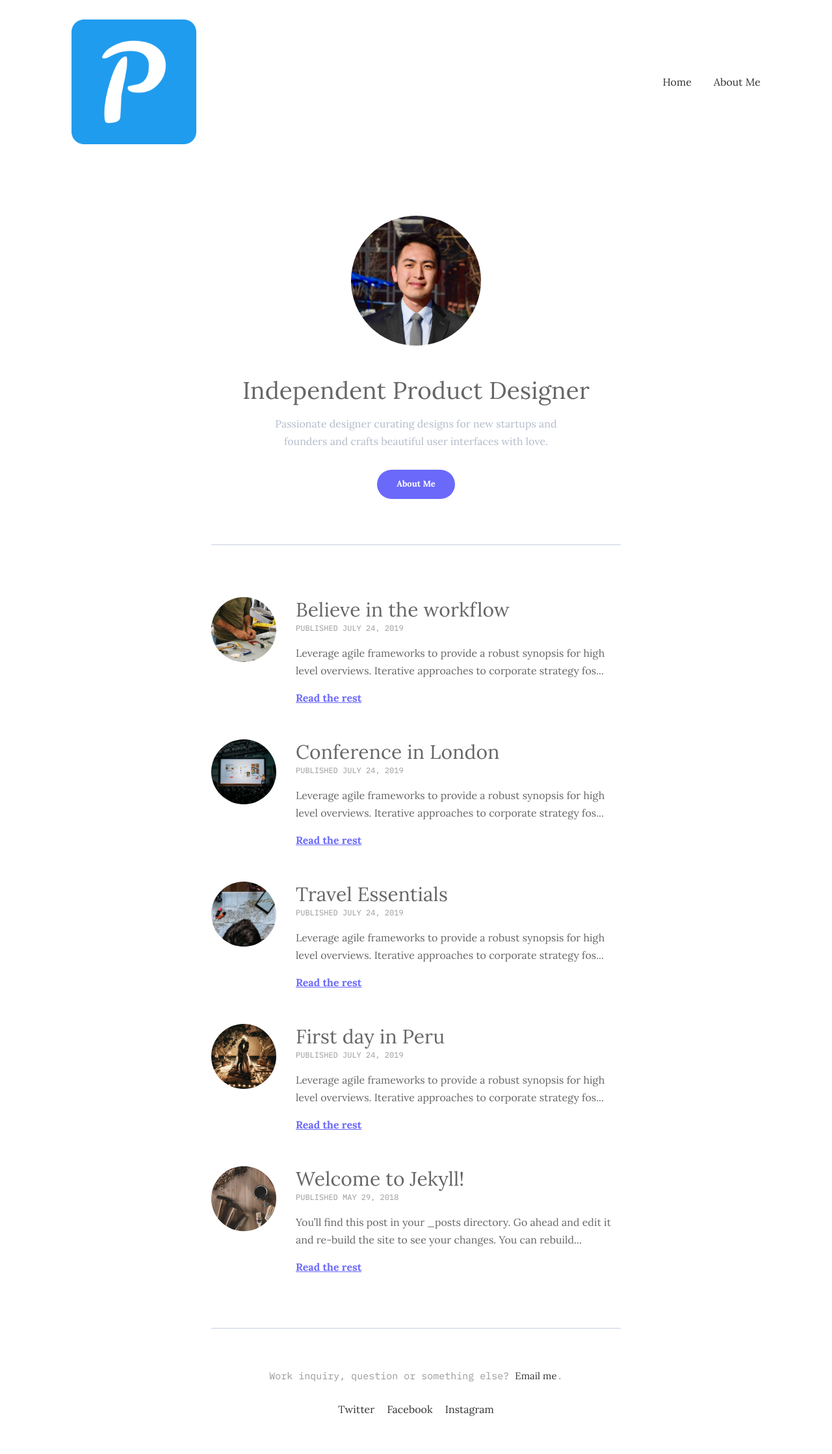
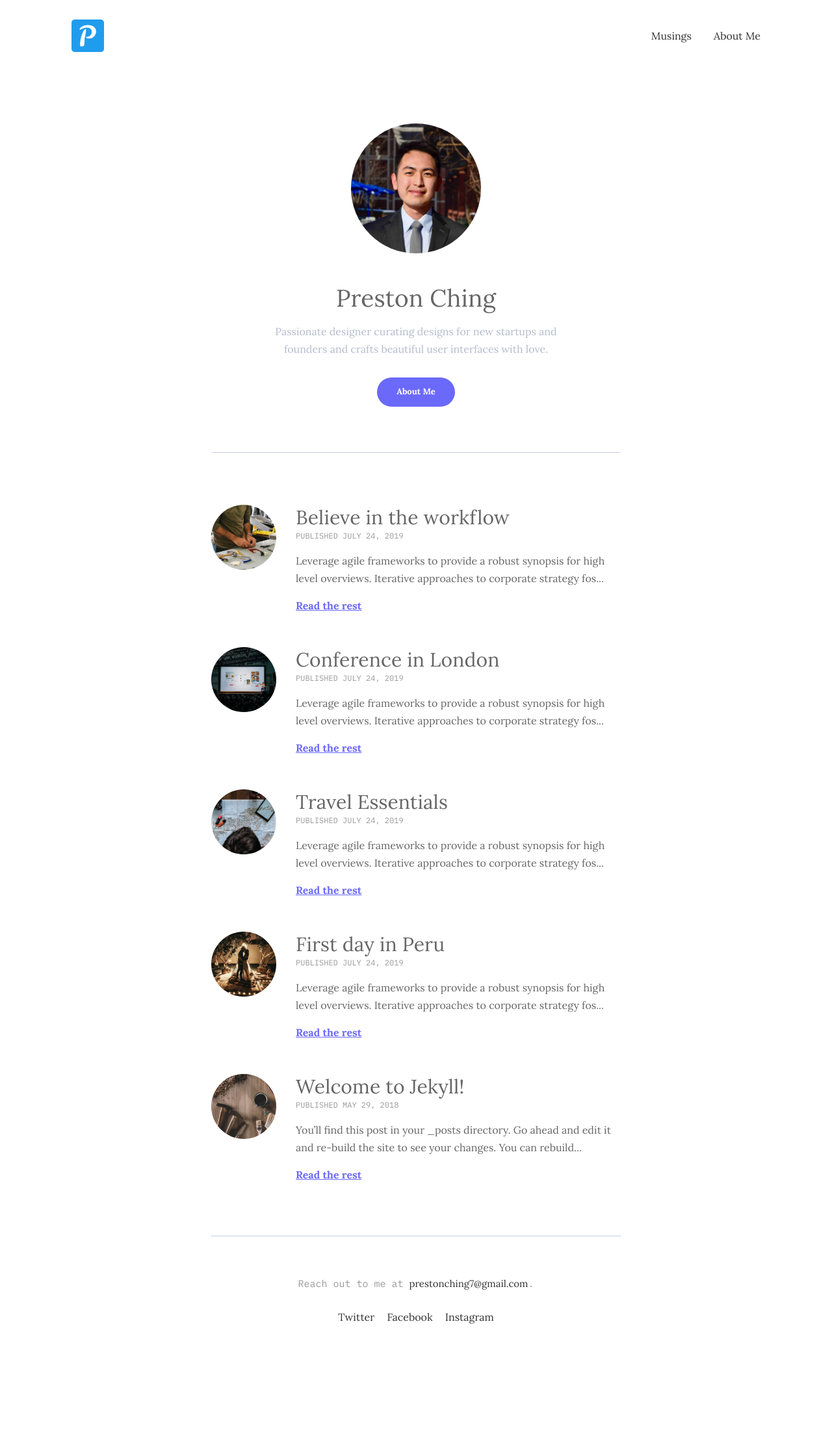
Before and after one commit to PrestonChing/prestonching.github.io, a Jekyll site: the page built from index.html, in a window 1280 px wide. Shown: the whole page at 65% size. Built offline with Jekyll 4.4.1, drawn with Linux system fonts in a browser that asks for light colours; after the commit the page ends 2096 px from its top, so only the background shows below that.

Commit message:
change footer

```diff
--- a/_config.yml
+++ b/_config.yml
@@ -9,7 +9,7 @@ url: "" # the base hostname & protocol for your site, e.g. http://example.com
 author:
   name: Preston Ching
   image: '/assets/img/Profile_Pic.jpg'
-  job: Independent Product Designer
+  job: Preston Ching
   bio: Passionate designer curating designs for new startups  and  founders  and crafts  beautiful user interfaces with love.
   email: prestonching7@gmail.com
 
--- a/_includes/footer.html
+++ b/_includes/footer.html
@@ -3,7 +3,7 @@
   <footer class="footer">
     <div class="footer__inner">
       <div class="contact">
-        <div class="contact__title">Work inquiry, question or something else? <a href="mailto:{{site.author.email}}">Email me</a>.</div>
+        <div class="contact__title">Reach out to me at <a href="mailto:{{site.author.email}}">prestonching7@gmail.com</a>.</div>
         <ul class="contact__list list-reset">
           {% for contact in site.contact %}
           <li class="contact__item">
--- a/_includes/header.html
+++ b/_includes/header.html
@@ -16,7 +16,7 @@
 
         <ul class="nav__list list-reset">
           <li class="nav__item">
-            <a href="{{site.baseurl}}/" class="nav__link">Home</a>
+            <a href="{{site.baseurl}}/" class="nav__link">Musings</a>
           </li>
           {% for page in site.pages %}
             {% unless page.name == 'tags.html' or page.name == '404.html' %}
--- a/_sass/3-modules/_header.scss
+++ b/_sass/3-modules/_header.scss
@@ -16,7 +16,7 @@
 }
 
 .logo__image {
-  max-height: 200px;
+  max-height: 50px;
 }
 
 .nav__item {
```
